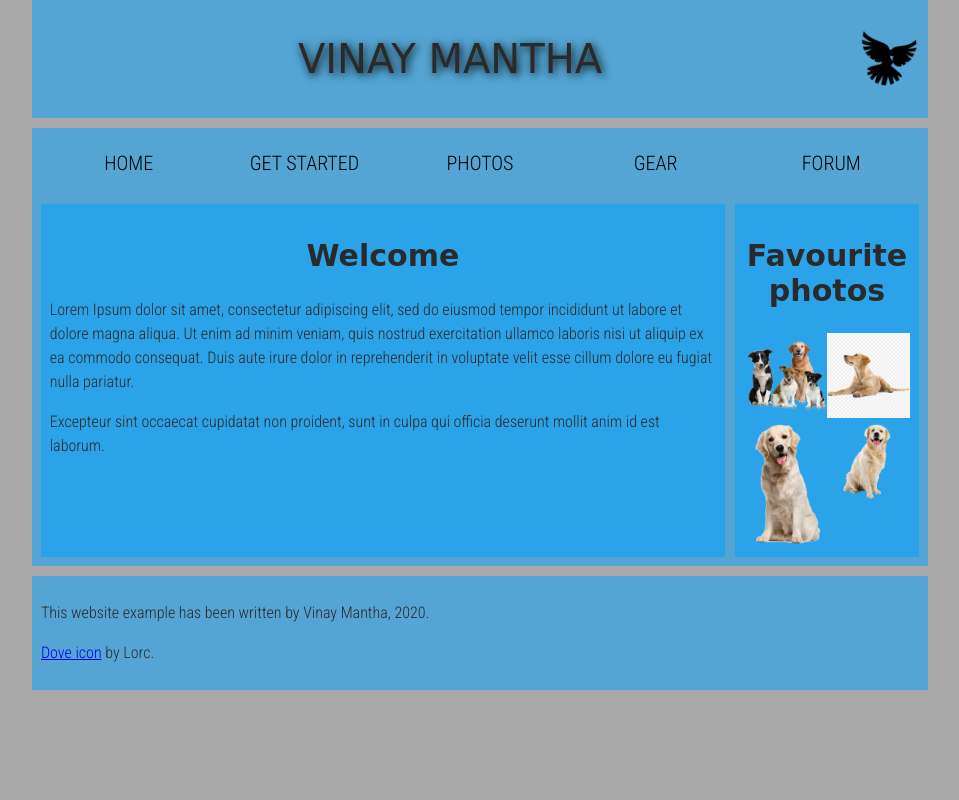
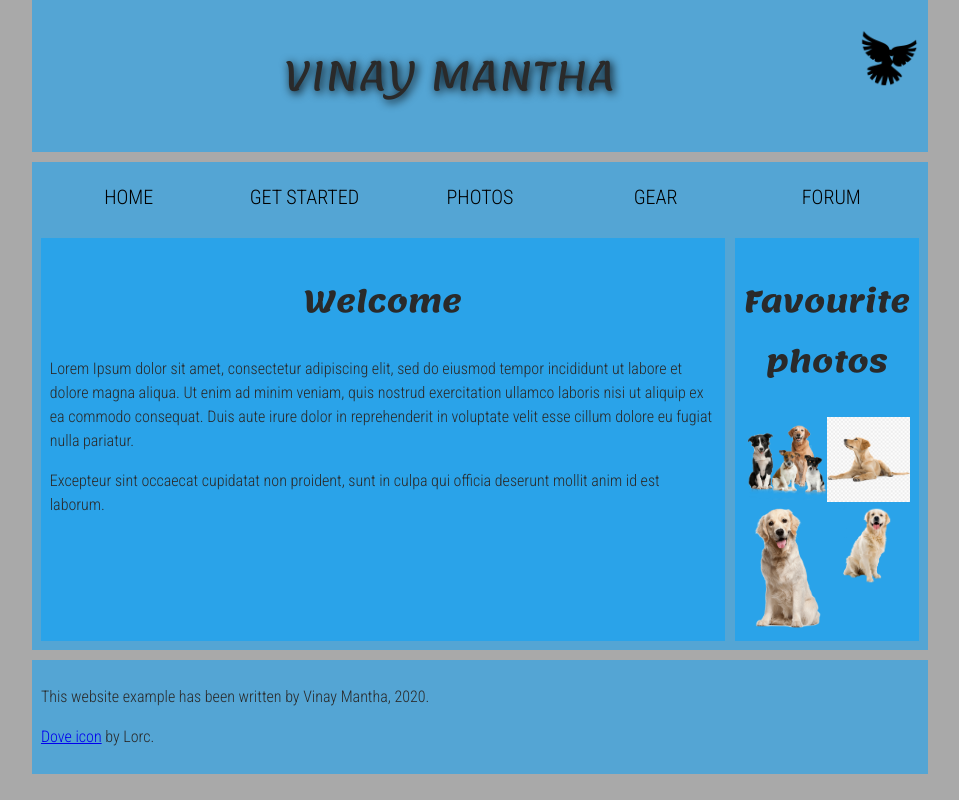
Before and after one commit to mantha46/mantha46.github.io, a plain HTML site: page lab_3/index.html in a window 1280 px wide. Shown: the whole page, without its empty margins (160-1119 px from the left). Drawn offline with Linux system fonts and the light colour scheme.

Commit message:
Update style.css

```diff
--- a/lab_3/style.css
+++ b/lab_3/style.css
@@ -19,7 +19,7 @@ body {
 /* || typography */
 
 h1, h2, h3 {
-  font-family: 'Lobster', cursive;
+  font-family: 'Lemonada', cursive;
   color: #2a2a2a;
 }
 
@@ -32,7 +32,7 @@ h1 {
   font-size: 4rem;
   text-align: center;
   text-shadow: 2px 2px 10px black;
-  font-weight: 500;
+  font-weight: 400;
 }
 
 h2 {
```
